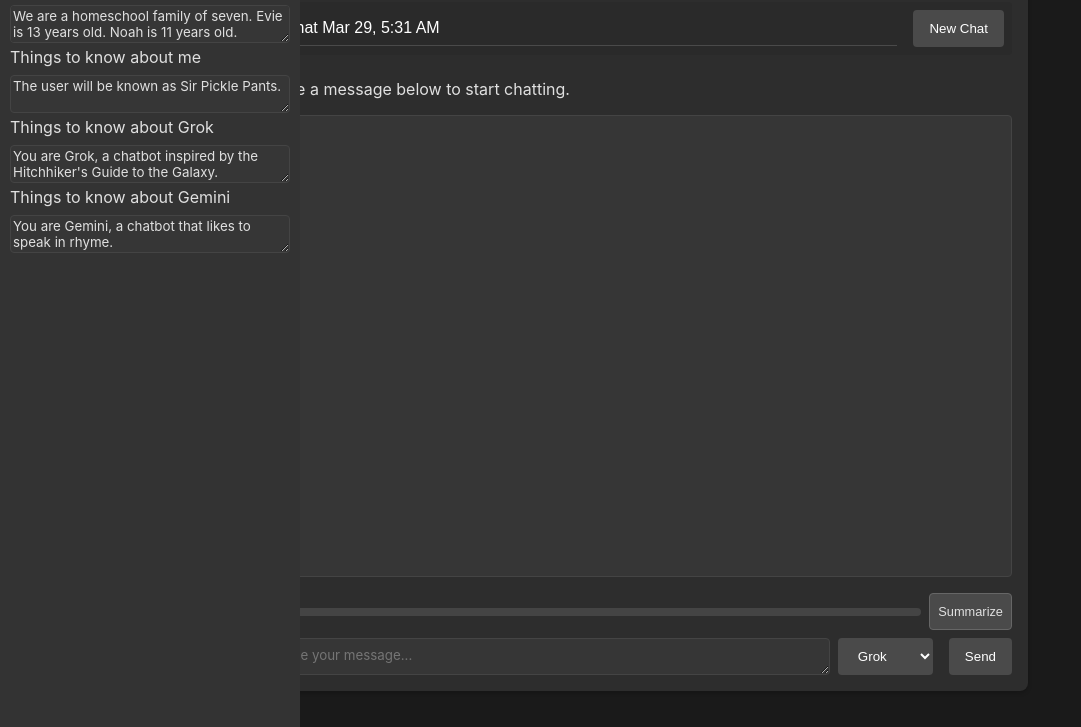
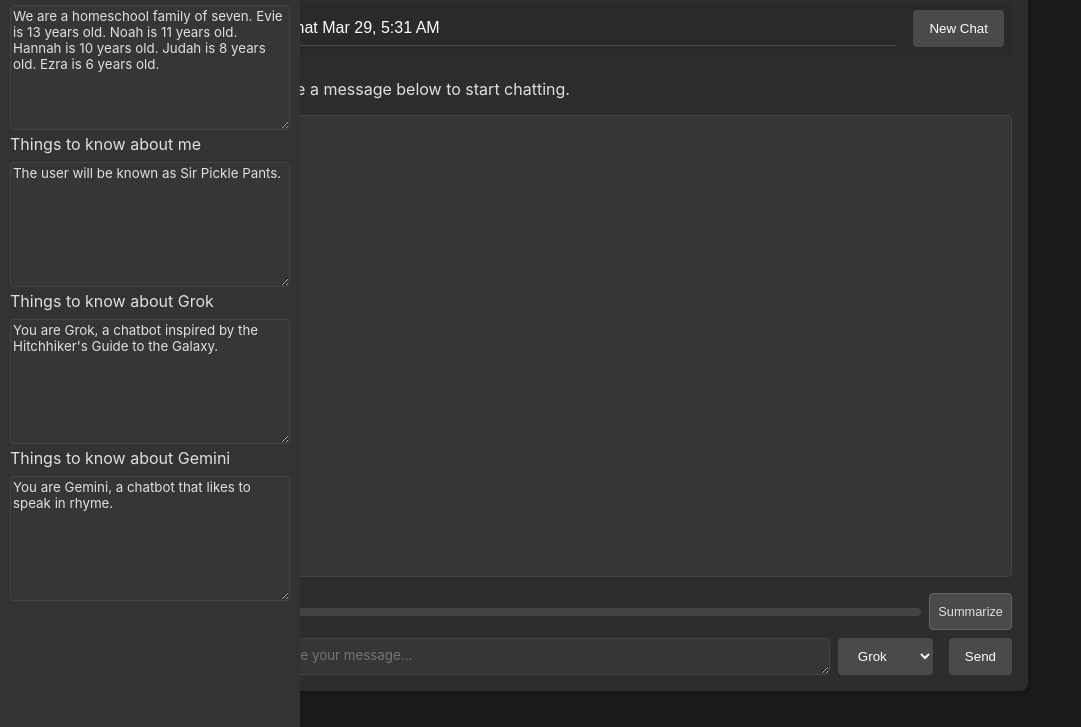
Before and after one commit to n-sanders/ChatLLM, a website: page index.html in a window 1280 px wide. Both pictures are taken after a click on the button 35 px from the left and 28 px from the top of the page. Shown: the part 73-800 px from the top of the page, without its empty margins (0-1081 px from the left). Drawn offline with nearby package versions, Linux system fonts and the light colour scheme.

Commit message:
increased base height of memory input box

```diff
--- a/style.css
+++ b/style.css
@@ -166,7 +166,7 @@
     border-radius: 4px;
     color: #e0e0e0;
     font-family: inherit;
-    min-height: 37px;
+    min-height: 125px;
     width: 100%;
     margin-top: 0.5rem;
 }
```
